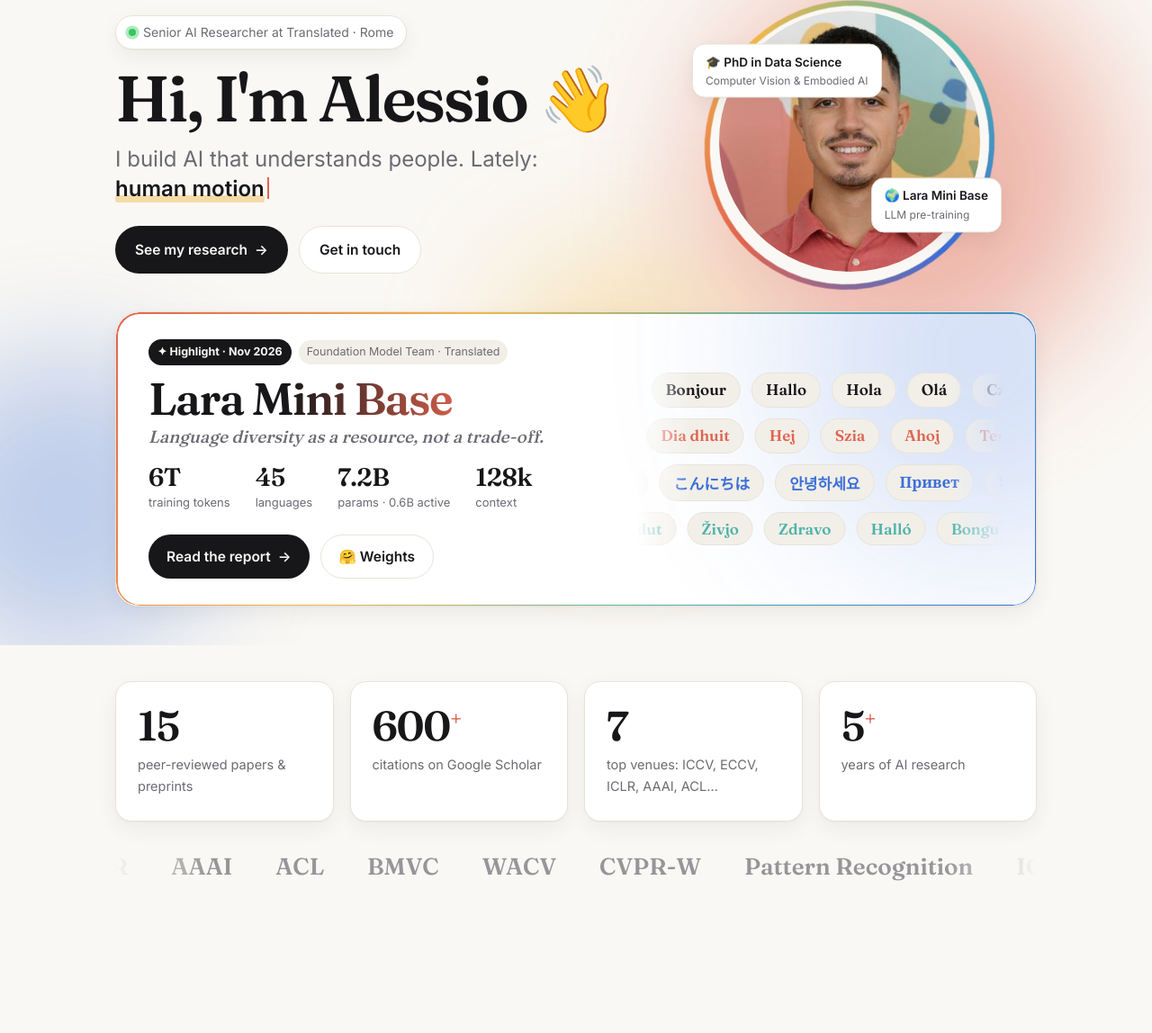
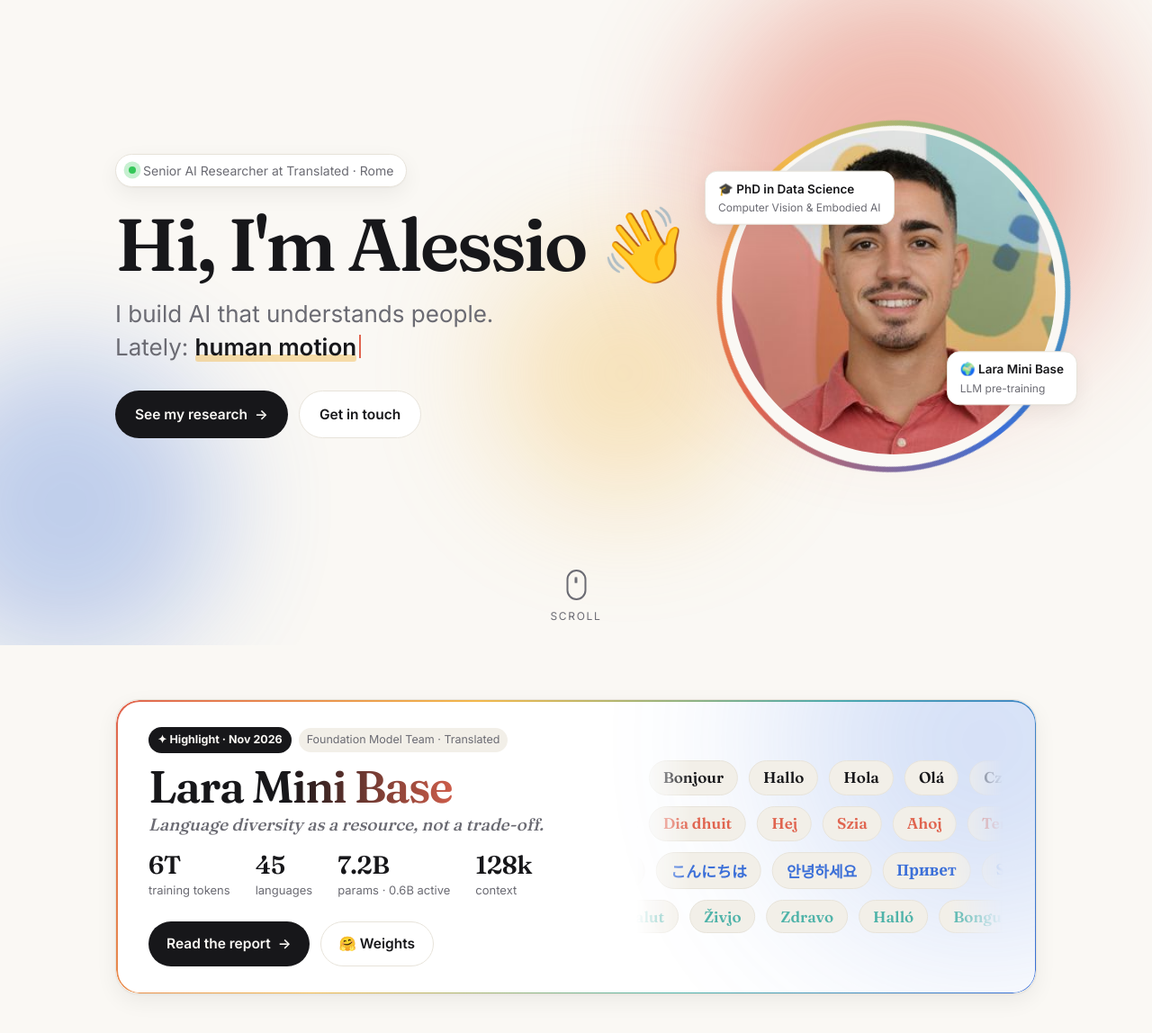
Before and after one commit to AlessioSam/AlessioSam.github.io, a plain HTML site: page index.html in a window 1280 px wide. Shown: the part 84-1232 px from the top of the page at 90% size. Drawn offline with Linux system fonts and the light colour scheme.

Commit message:
Full-screen hero; highlight section before stats

```diff
--- a/index.html
+++ b/index.html
@@ -12,7 +12,7 @@
   <link rel="preconnect" href="https://fonts.googleapis.com">
   <link rel="preconnect" href="https://fonts.gstatic.com" crossorigin>
   <link href="https://fonts.googleapis.com/css2?family=Fraunces:opsz,wght@9..144,500;9..144,600;9..144,700&family=Inter:wght@400;600;700&display=swap" rel="stylesheet">
-  <link rel="stylesheet" href="style.css?v=4">
+  <link rel="stylesheet" href="style.css?v=5">
 </head>
 <body data-page="home">
 
@@ -35,8 +35,12 @@
       <div class="chip-float c2">🌍 Lara Mini Base<small>LLM pre-training</small></div>
     </div>
   </div>
-  <div class="wrap hero-hl">
-    <article class="hl reveal" style="--d:.35s">
+  <div class="scroll-hint"><div class="mouse"></div>scroll</div>
+</section>
+
+<section class="block" id="highlights" style="padding-top:60px;padding-bottom:40px">
+  <div class="wrap">
+    <article class="hl reveal zoom">
       <div class="hl-glow"></div>
       <div class="hl-body">
         <div class="hl-top"><span class="venue">✦ Highlight · Nov 2026</span><span class="tag hl-tag">Foundation Model Team · Translated</span></div>
@@ -122,7 +126,7 @@
   </div>
 </section>
 
-<script src="data.js?v=4"></script>
-<script src="main.js?v=4"></script>
+<script src="data.js?v=5"></script>
+<script src="main.js?v=5"></script>
 </body>
 </html>
--- a/style.css
+++ b/style.css
@@ -50,8 +50,7 @@ p a:hover, .rich a:hover { border-color: var(--accent2); }
 @media (max-width: 720px) { .socials { display: none; } .menu a { padding: 8px 10px; } }
 
 /* ---------- Hero ---------- */
-.hero { position: relative; min-height: calc(100vh - 64px); display: flex; flex-direction: column; justify-content: center; gap: 36px; padding: 28px 0 40px; }
-.hero > .wrap { width: 100%; }
+.hero { position: relative; min-height: calc(100vh - 64px); display: flex; align-items: center; padding: 40px 0 80px; }
 .blobs { position: absolute; inset: 0; overflow: hidden; z-index: -1; pointer-events: none; }
 .blob { position: absolute; border-radius: 50%; filter: blur(70px); opacity: .45; animation: float 18s ease-in-out infinite; }
 .blob.b1 { width: 420px; height: 420px; background: var(--accent); top: 5%; right: 8%; }
@@ -63,10 +62,10 @@ p a:hover, .rich a:hover { border-color: var(--accent2); }
   border: 1px solid var(--line); padding: 6px 14px; border-radius: 999px; box-shadow: var(--shadow); }
 .kicker .dot { width: 8px; height: 8px; border-radius: 50%; background: #34c759; box-shadow: 0 0 0 0 rgba(52,199,89,.6); animation: pulse 2s infinite; }
 @keyframes pulse { 70% { box-shadow: 0 0 0 10px rgba(52,199,89,0); } 100% { box-shadow: 0 0 0 0 rgba(52,199,89,0); } }
-.hero h1 { font: 600 clamp(42px, 5.6vw, 74px)/1.02 "Fraunces", Georgia, serif; letter-spacing: -.035em; margin: 18px 0 14px; }
+.hero h1 { font: 600 clamp(44px, 6.4vw, 84px)/1.02 "Fraunces", Georgia, serif; letter-spacing: -.035em; margin: 22px 0 18px; }
 .hero h1 .wave { display: inline-block; transform-origin: 70% 70%; animation: wave 2.4s 1s ease-in-out 2; }
 @keyframes wave { 0%,60%,100% { transform: rotate(0); } 10%,30% { transform: rotate(14deg); } 20% { transform: rotate(-8deg); } 40% { transform: rotate(-4deg); } 50% { transform: rotate(10deg); } }
-.tagline { font-size: clamp(19px, 2.1vw, 24px); line-height: 1.4; color: var(--muted); margin: 0 0 24px; max-width: 32ch; }
+.tagline { font-size: clamp(20px, 2.4vw, 26px); line-height: 1.4; color: var(--muted); margin: 0 0 30px; max-width: 30ch; }
 .rotator { color: var(--text); font-weight: 600; display: inline-block; position: relative; }
 .rotator::after { content: ""; position: absolute; left: 0; right: 0; bottom: 2px; height: 8px; background: var(--accent3); opacity: .45; z-index: -1; border-radius: 3px; }
 .caret { display: inline-block; width: 2px; height: 1em; background: var(--accent); margin-left: 3px; vertical-align: -3px; animation: blink 1s steps(1) infinite; }
@@ -78,7 +77,7 @@ p a:hover, .rich a:hover { border-color: var(--accent2); }
 .btn.ghost { border: 1px solid var(--line); background: var(--card); }
 .btn.ghost:hover { transform: translateY(-2px); border-color: var(--muted); }
 .btn .arr { transition: transform .2s; } .btn:hover .arr { transform: translateX(4px); }
-.portrait { position: relative; justify-self: center; width: min(290px, 80vw); aspect-ratio: 1; }
+.portrait { position: relative; justify-self: center; width: min(360px, 80vw); aspect-ratio: 1; }
 .portrait .ring { position: absolute; inset: -14px; border-radius: 50%;
   background: conic-gradient(from 0deg, var(--accent), var(--accent3), var(--accent4), var(--accent2), var(--accent)); animation: spin 10s linear infinite; }
 .portrait .ring::after { content: ""; position: absolute; inset: 6px; border-radius: 50%; background: var(--bg); }
@@ -95,13 +94,8 @@ p a:hover, .rich a:hover { border-color: var(--accent2); }
 .scroll-hint .mouse::after { content: ""; position: absolute; left: 50%; top: 6px; width: 3px; height: 7px; margin-left: -1.5px; border-radius: 2px; background: var(--muted); animation: wheel 1.6s infinite; }
 @keyframes wheel { to { transform: translateY(10px); opacity: 0; } }
 @media (max-width: 860px) {
-  .hero { min-height: 0; }
   .hero-grid { grid-template-columns: 1fr; text-align: left; }
-  .portrait { order: -1; width: 128px; justify-self: start; margin-left: 10px; }
-  .portrait .ring { inset: -8px; }
-  .hero { gap: 26px; padding-top: 22px; }
-  .hero-grid { gap: 22px; }
-  .cta .btn { padding: 11px 18px; font-size: 15px; }
+  .portrait { order: -1; width: 220px; justify-self: start; margin-left: 14px; }
   .hl { padding: 24px 20px; }
   .chip-float { display: none; }
   .scroll-hint { display: none; }
```
Also changed, not shown: journey.html (+3 -3 lines), research.html (+3 -3 lines).
